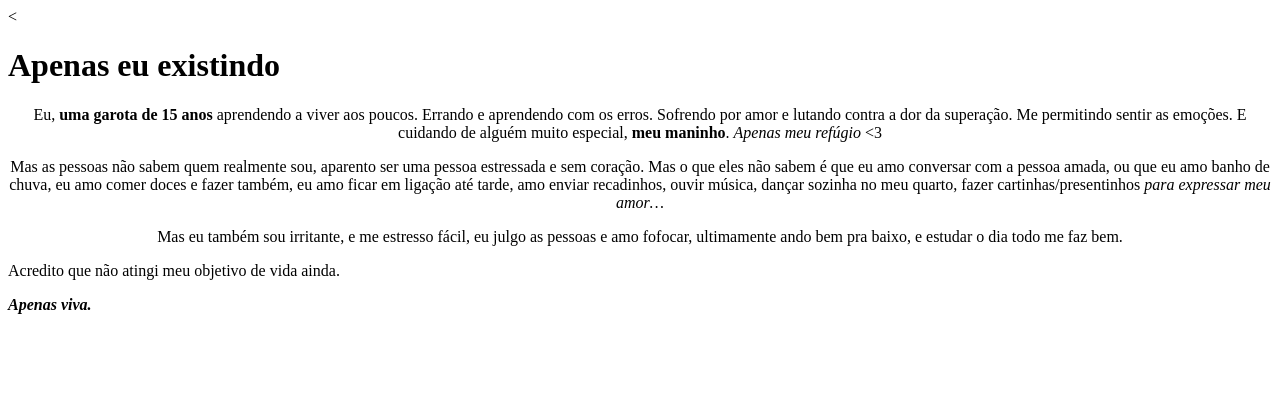
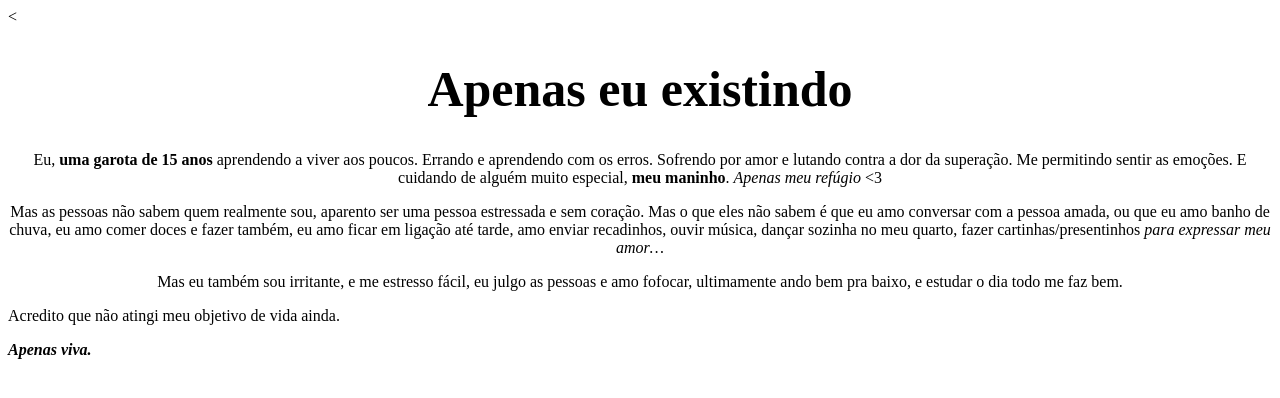
Before and after one commit to julia-joestar/juliahtml, a plain HTML site: page index.html in a window 1280 px wide. Drawn offline with Linux system fonts and the light colour scheme.

Commit message:
Add files via upload

```diff
--- a/index.html
+++ b/index.html
@@ -9,13 +9,13 @@
    <body>
 
 
-   <h1>Apenas eu existindo</h1>
+   <h1 style="font-size: 50px;text-align: center;">Apenas eu existindo</h1>
 
 
-  <p style="text-align: center"> Eu, <strong>uma garota de 15 anos</strong> aprendendo a  viver aos poucos. Errando e aprendendo com os erros. Sofrendo por amor e lutando contra a dor da superação. Me permitindo sentir as emoções.
+<p style="text-align: center"> Eu, <strong>uma garota de 15 anos</strong> aprendendo a  viver aos poucos. Errando e aprendendo com os erros. Sofrendo por amor e lutando contra a dor da superação. Me permitindo sentir as emoções.
 E cuidando de alguém muito especial, <strong>meu maninho</strong>. <em>Apenas meu refúgio</em> <3</p>
 
- <p style="text-align: center">Mas as pessoas não sabem quem realmente sou, aparento ser uma pessoa estressada e sem coração. Mas o que eles não sabem é que eu amo conversar com a pessoa amada, ou que eu amo banho de chuva, eu amo comer doces e fazer também, eu amo ficar em ligação até tarde, amo enviar recadinhos, ouvir música, dançar sozinha no meu quarto, fazer cartinhas/presentinhos <em>para expressar meu amor…</em></p>
+<p style="text-align: center">Mas as pessoas não sabem quem realmente sou, aparento ser uma pessoa estressada e sem coração. Mas o que eles não sabem é que eu amo conversar com a pessoa amada, ou que eu amo banho de chuva, eu amo comer doces e fazer também, eu amo ficar em ligação até tarde, amo enviar recadinhos, ouvir música, dançar sozinha no meu quarto, fazer cartinhas/presentinhos <em>para expressar meu amor…</em></p>
 
 <p style="text-align: center">Mas eu também sou irritante, e me estresso fácil, eu julgo as pessoas e amo fofocar, ultimamente ando bem pra baixo, e estudar o dia todo me faz bem.</p>
 <p>Acredito que não atingi meu objetivo de vida ainda.</p>
```
